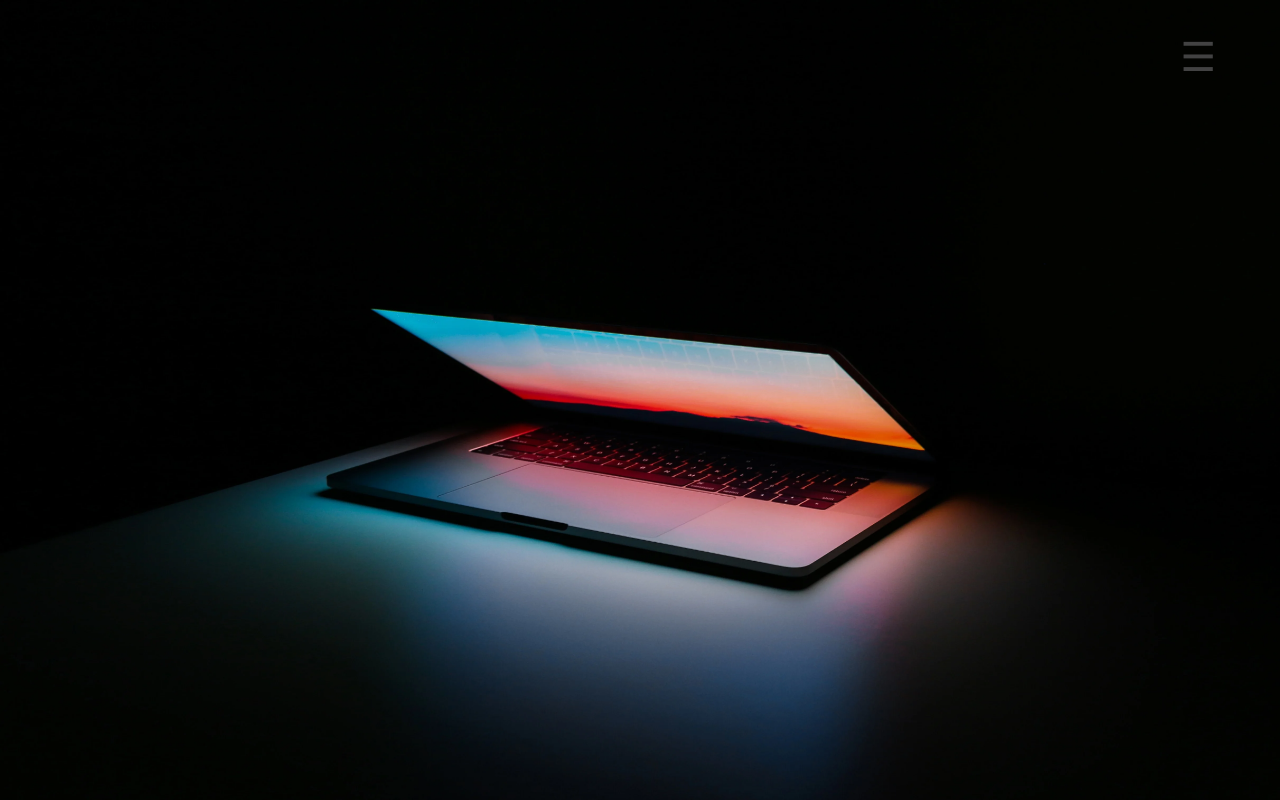
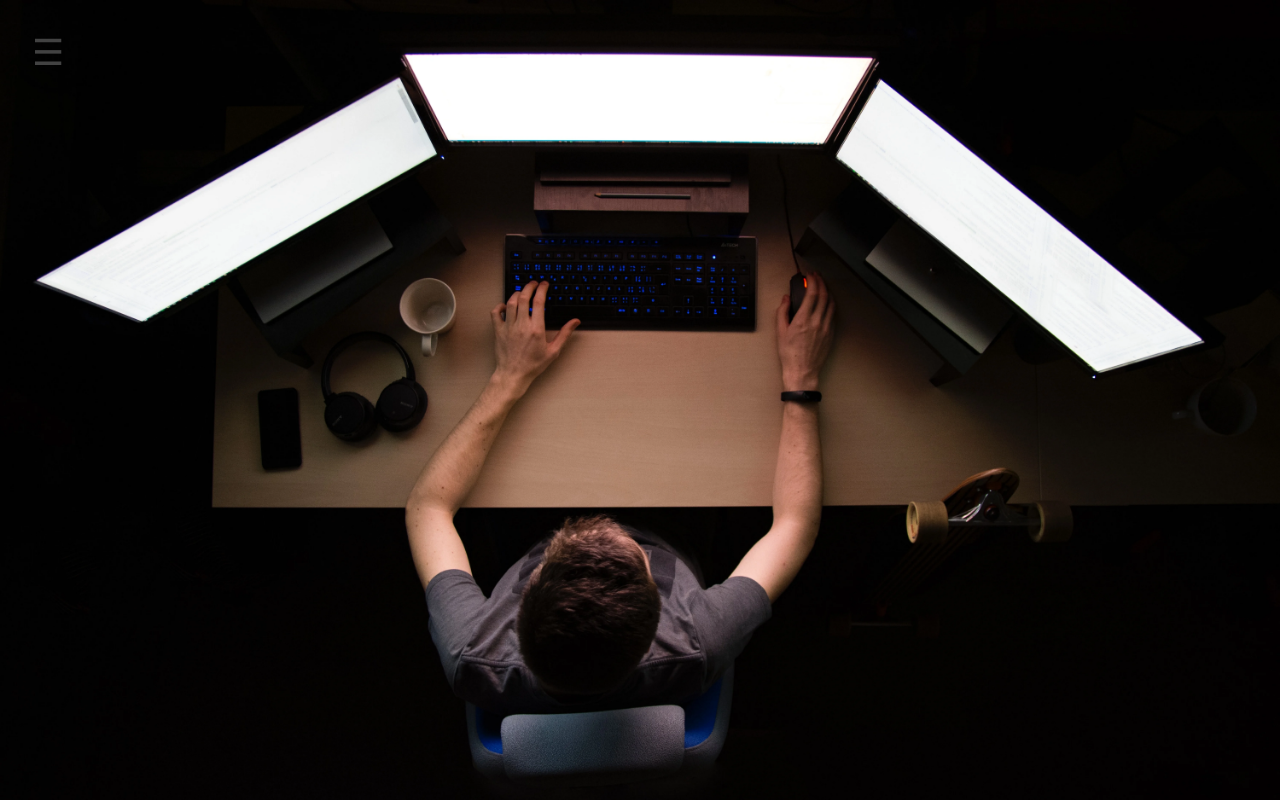
Before and after one commit to MSkovgaardJ/Portfolio-website, a React app in the folder my-resume/: page / in a window 1280 px wide. Shown: the top 800 px of the page. Built offline with nearby package versions, Linux system fonts and the light colour scheme.

Commit message:
made some small changes to the overlay and background

```diff
--- a/my-resume/src/Components/Header/header.js
+++ b/my-resume/src/Components/Header/header.js
@@ -2,7 +2,8 @@ import React from 'react';
 
 import style from './header.css';
 
-import header_hero from '../../Assets/header_hero.webp'
+import header_hero from '../../Assets/hero2.webp';
+
 class header extends React.Component {
     render() {
       return (
--- a/my-resume/src/Components/Nav_bar/NavOverlay/navOverlay.css
+++ b/my-resume/src/Components/Nav_bar/NavOverlay/navOverlay.css
@@ -4,10 +4,10 @@
   position: fixed;
   z-index: 1;
   top: 0;
-  right: 0;
+  left: 0;
   background-color: #4f4f4fd6;
   overflow-x: hidden;
-  transition: 0.5s;
+  transition: 0.5s;;
   padding-top: 60px;
 
 }
@@ -30,11 +30,12 @@
 .navBtn{
     color: #ffffff;
     font-size: 40px;
-    padding: 0 2em;
 }
+
 #navBtn_closed{
     color: #4f4f4fd6;
-    float: right;
+
+
 }
 
 .sidenav .closebtn {
--- a/my-resume/src/Components/Nav_bar/NavOverlay/navOverlay.js
+++ b/my-resume/src/Components/Nav_bar/NavOverlay/navOverlay.js
@@ -14,16 +14,18 @@ class navOverlay extends React.Component {
 openNav(){
   document.getElementById("mySidenav").style.setProperty('width','60%');
   document.getElementById("navBtn_closed").style.setProperty('display','none');
+  document.body.style.setProperty('filter', 'brightness(0.5)')
 }
 
 closeNav(){
   document.getElementById("mySidenav").style.setProperty('width','0px');
   document.getElementById("navBtn_closed").style.setProperty('display','unset');
+  document.body.style.setProperty('filter', 'brightness(1)')
 }
 
     render() {
         return (
-            <div>
+            <div className="toggler">
                 <div id="mySidenav" class="sidenav">
                     <span className="navBtn"onClick={this.closeNav}>&times;</span>
                     <a href="*"><FontAwesomeIcon icon={faUserCircle}></FontAwesomeIcon> About me</a>
@@ -31,7 +33,7 @@ closeNav(){
                     <a href="https://github.com/MSkovgaardJ"><FontAwesomeIcon icon={faGithub}></FontAwesomeIcon> Github</a>
                     <a href="https://www.linkedin.com/in/morten-skovgaard-jensen-608773150/"><FontAwesomeIcon icon={ faLinkedin }></FontAwesomeIcon> Linkedin</a>
                 </div>
-                <span id="navBtn_closed" className="navBtn" onClick={this.openNav}>&#9776; </span>
+                    <span id="navBtn_closed" className="navBtn" onClick={this.openNav}>&#9776; </span>
             </div>
         );
     }
--- a/my-resume/src/Components/Nav_bar/navBar.css
+++ b/my-resume/src/Components/Nav_bar/navBar.css
@@ -1,6 +1,12 @@
 .navbarContainer{
-    width:100%;
-    padding: 1em;
     align-items: center;
     position: fixed;
+    color: #4f4f4f;
+    display: flex;
+    padding:2em;
+    width:98%;
 }
+.navbarContainer span{
+    font-size: 36px;
+    width: 92%;
+}
--- a/my-resume/src/Components/Nav_bar/navBar.js
+++ b/my-resume/src/Components/Nav_bar/navBar.js
@@ -10,7 +10,6 @@ class navBar extends React.Component {
   render() {
     return (
       <div className="navbarContainer">
-          <span>Morten Skovaard Jensen</span>
           <Overlay></Overlay>
       </div>
 
```
Also changed, not shown: my-resume/src/Assets/hero2.webp (added).
